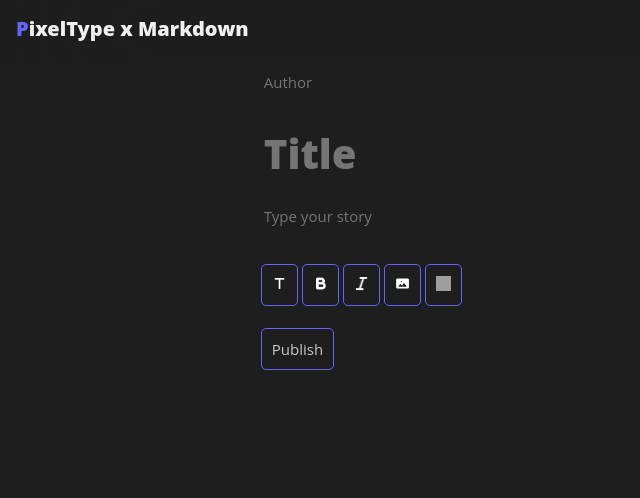
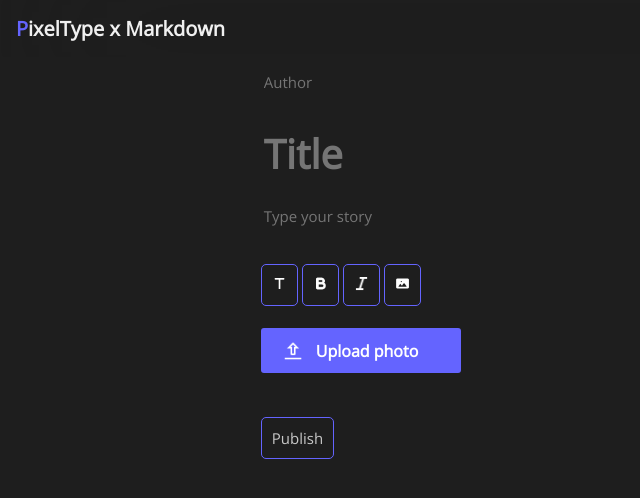
Before and after one commit to cypherpunksO1/PixelType, a FastAPI app: page / in a window 1280 px wide. Shown: the top 498 px of the page, without its empty margins (0-640 px from the left). Run offline with FastAPI, Linux system fonts and the light colour scheme; grey boxes are pictures that could not be loaded.

Commit message:
add photos uploading

```diff
--- a/routes/api/v1/posts.py
+++ b/routes/api/v1/posts.py
@@ -42,4 +42,4 @@ async def create_upload_files(image: UploadFile = File()):
         file_object.write(image.file.read())
 
     return {"image": image,
-            'key': file_location}
+            'path': file_location}
--- a/static/css/fonts.css
+++ b/static/css/fonts.css
@@ -29,6 +29,7 @@
     font-weight: 400;
     font-style: italic;
 }
+
 @font-face {
     font-family: 'Code New Roman';
     src: local('Code New Roman'),
@@ -39,6 +40,7 @@
     font-weight: 400;
     font-style: normal;
 }
+
 @font-face {
     font-family: 'Code New Roman';
     src: local('Code New Roman Bold'),
@@ -60,6 +62,7 @@
     font-weight: 400;
     font-style: normal;
 }
+
 @font-face {
     font-family: 'Ubuntu Mono';
     src: local('Ubuntu Mono Italic'),
@@ -70,6 +73,7 @@
     font-weight: 400;
     font-style: italic;
 }
+
 @font-face {
     font-family: 'Ubuntu Mono';
     src: local('Ubuntu Mono Bold'),
@@ -80,6 +84,7 @@
     font-weight: 700;
     font-style: normal;
 }
+
 @font-face {
     font-family: 'Ubuntu Mono';
     src: local('Ubuntu Mono Bold Italic'),
--- a/static/css/style.css
+++ b/static/css/style.css
@@ -1,3 +1,5 @@
+@import url('https://fonts.googleapis.com/css2?family=Open+Sans&display=swap');
+
 :root {
     --main-bg-color: rgb(30, 30, 30);
     --main-color: rgb(240, 240, 240);
@@ -7,8 +9,6 @@
     --text-size: 15px;
     --text-font: "Open Sans", sans-serif;
 }
-
-@import url('https://fonts.googleapis.com/css2?family=Open+Sans&display=swap');
 
 
 * {
@@ -35,7 +35,6 @@ header {
 
     user-select: none;
     padding: 15px;
-    user-select: none;
 }
 
 header .logo {
@@ -64,7 +63,7 @@ a {
 h1 {
     font-size: var(--h1-size);
     margin-top: 0;
-    margin-bottom: 0px;
+    margin-bottom: 0;
     padding: 0;
     line-height: 55px;
 }
@@ -77,8 +76,8 @@ hr {
 }
 
 img {
-    width: 100%;
-    height: 100%;
+    max-width: 100%;
+    max-height: 100%;
 }
 
 .small-icon {
@@ -116,7 +115,7 @@ input {
     color: white;
     border: 1px solid var(--main-bg-color);
     outline: none;
-    font-family: font-family: var(--text-font);;
+    font-family: var(--text-font);;
 }
 
 textarea {
@@ -128,7 +127,7 @@ textarea {
     width: calc(100% - 10px);
     height: 50px;
     margin-top: 20px;
-    font-family: font-family: var(--text-font);;
+    font-family: var(--text-font);
     font-size: var(--text-size);
 }
 
@@ -141,7 +140,6 @@ textarea {
 
 #textInput {
     width: calc(100% - 10px);
-    font-size: 20px;
     font-size: var(--text-size);
 }
 
@@ -154,11 +152,10 @@ button {
     color: var(--inactive-color);
     border: 1px solid var(--accent-color);
     border-radius: 5px;
-    font-size: 15px;
     padding: 10px;
     transition: 0.5s;
     cursor: pointer;
-    font-family: font-family: var(--text-font);;
+    font-family: var(--text-font);;
     font-size: var(--text-size);
 }
 
@@ -167,14 +164,70 @@ button:hover {
     background: var(--accent-color);
 }
 
-.leftBottomButton {
+.copyLinkButton {
+    position: fixed;
     border-radius: 50%;
     width: 50px;
     height: 50px;
-    position: fixed;
-    left: 20px;
+    right: 20px;
     bottom: 20px;;
 }
+
+.input__wrapper {
+    max-width: 200px;
+    text-align: center;
+    margin: 0;
+}
+
+.input__file {
+    max-width: 200px;
+    opacity: 0;
+    visibility: hidden;
+    height: 10px;
+    width: 10px;
+    padding: 0;
+    margin: 0;
+}
+
+.input__file-icon-wrapper {
+    height: 45px;
+    width: 45px;
+    display: -webkit-box;
+    display: -ms-flexbox;
+    display: flex;
+    -webkit-box-align: center;
+    -ms-flex-align: center;
+    align-items: center;
+    -webkit-box-pack: center;
+    -ms-flex-pack: center;
+    justify-content: center;
+}
+
+.input__file-button-text {
+    max-width: 200px;
+    line-height: 1;
+    margin-top: 1px;
+}
+
+.input__file-button {
+    padding: 0 10px 0 10px;
+    max-width: 200px;
+    background: var(--accent-color);
+    color: white;
+    font-weight: 700;
+    display: -webkit-box;
+    display: -ms-flexbox;
+    display: flex;
+    -webkit-box-align: center;
+    -ms-flex-align: center;
+    align-items: center;
+    -webkit-box-pack: start;
+    -ms-flex-pack: start;
+    justify-content: flex-start;
+    border-radius: 3px;
+    cursor: pointer;
+}
+
 
 @media (max-width: 900px) {
     .container-6 {
--- a/static/js/index.js
+++ b/static/js/index.js
@@ -9,10 +9,10 @@ function copyToClipboard(text) {
 }
 
 function addHashToStart(str) {
-  if (str.charAt(0) !== "#") {
-    str = "#" + str;
-  }
-  return str;
+    if (str.charAt(0) !== "#") {
+        str = "#" + str;
+    }
+    return str;
 }
 
 function copyTitleToClipboard(title) {
@@ -44,32 +44,24 @@ async function createPost() {
     }
 }
 
-//const fileInput = document.querySelector('input[type="file"]');
-//
-//fileInput.addEventListener('change', (event) => {
-//    const file = event.target.files[0];
-//    if (file) {
-//        async function uploadImage() {
-//        const formData = new FormData();
-//        formData.append('image', file);
-//
-//        try {
-//            const response = fetch('/api/v1/image/upload', {
-//                method: 'POST',
-//                body: formData
-//            });
-//            if (!response.ok) {
-//                throw new Error(`Error! status: ${response.status}`);
-//            }
-//
-//            const result = response.json();
-//            return result;
-//        } catch (err) {
-//            console.log(err);
-//        }
-//        const status = response.status;
-//        console.log(response.json());
-//    }
-//        await createPost();
-//    }
-//});
+async function uploadImage(file) {
+    const formData = new FormData();
+    formData.append('image', file);
+
+    try {
+        const response = await fetch('/api/v1/image/upload', {
+            method: 'POST',
+            body: formData
+        });
+        return await response.json();
+    } catch (err) {}
+}
+
+const fileInput = document.querySelector('input[type="file"]');
+fileInput.addEventListener('change', async (event) => {
+    const file = event.target.files[0];
+    if (file) {
+        const result = await uploadImage(file);
+        insertText('![](/' + result['path'] + ')')
+    }
+});
--- a/templates/errors/404.html
+++ b/templates/errors/404.html
@@ -24,12 +24,6 @@
     <div class="container-6">
         <h1 id="titleInput">Title</h1>
         <p id="textInput">text</p>
-        <span id="loadDraftButton" style="display: none;">
-            <br>
-            <button onclick="loadDraft();" style="border: 1px solid var(--accent-color);">load draft</button>
-            <br><br>
-        </span>
-
     </div>
 </div>
 </body>
--- a/templates/index.html
+++ b/templates/index.html
@@ -6,14 +6,12 @@
           content="width=device-width, user-scalable=no, initial-scale=1.0, maximum-scale=1.0, minimum-scale=1.0">
     <meta http-equiv="X-UA-Compatible" content="ie=edge">
     <link rel="stylesheet" href="/static/css/style.css">
-    <link rel="stylesheet" href="/static/css/checkbox.css">
     <title>PixelType</title>
 </head>
 
 <header id="header">
     <div class="logo">
         <span class="logo-text">PixelType x Markdown</span>
-        <!--        <input type="checkbox" id="fontSwitch" /><label for="fontSwitch">Toggle</label>-->
     </div>
 </header>
 
@@ -24,16 +22,27 @@
 
 <div id="body" class="flex-center">
     <div class="container-6">
-        <input style="margin-top: 15px;" id="authorInput" type="text" placeholder="Author">
-        <input style="margin-top: 30px;" id="titleInput" type="text" placeholder="Title">
-        <textarea placeholder="Type your story" name="" id="textInput"></textarea>
+        <label for="authorInput"></label><input style="margin-top: 15px;" id="authorInput" type="text" placeholder="Author">
+        <label for="titleInput"></label><input style="margin-top: 30px;" id="titleInput" type="text" placeholder="Title">
+        <label for="textInput"></label><textarea placeholder="Type your story" name="" id="textInput"></textarea>
         <button onclick="insertText('#');"><img class="small-icon" src="/static/source/icons/title.png" alt=""></button>
-        <button onclick="insertText('**text**')"><img class="small-icon" src="/static/source/icons/bold.png" alt=""></button>
-        <button onclick="insertText('*text*');"><img class="small-icon" src="/static/source/icons/italic.png" alt=""></button>
-        <button onclick="insertText('![](Image Link)');"><img class="small-icon" src="/static/source/icons/img.png" alt=""></button>
-        <button onclick="insertText('`python\n\n`');"><img class="small-icon" src="/static/source/icons/code.png" alt=""></button>
-<!--        <button><img class="small-icon" src="/static/source/icons/upload.png" alt=""></button>-->
-<!--        <input type="file" accept="image/*">-->
+        <button onclick="insertText('**text**')"><img class="small-icon" src="/static/source/icons/bold.png" alt="">
+        </button>
+        <button onclick="insertText('*text*');"><img class="small-icon" src="/static/source/icons/italic.png" alt="">
+        </button>
+        <button onclick="insertText('![](Image Link)');"><img class="small-icon" src="/static/source/icons/img.png"
+                                                              alt=""></button>
+<!--        <button onclick="insertText('`python\n\n`');"><img class="small-icon" src="/static/source/icons/code.png"-->
+<!--                                                           alt=""></button>-->
+        <div class="input__wrapper">
+            <input name="file" type="file" id="input__file" class="input input__file" multiple>
+            <label for="input__file" class="input__file-button">
+                <span class="input__file-icon-wrapper">
+                    <img class="input__file-icon" src="/static/source/icons/upload.png"
+                         alt="Выбрать файл" style="width: 20px; height: 20px;"></span>
+                <span class="input__file-button-text">Upload photo</span>
+            </label>
+        </div>
         <br><br>
         <button onclick="createPost();">Publish</button>
     </div>
@@ -44,9 +53,9 @@
 <script>
     const textarea = document.querySelector('textarea');
 
-    textarea.addEventListener('input', function() {
-      this.style.height = 'auto';
-      this.style.height = this.scrollHeight + 'px';
+    textarea.addEventListener('input', function () {
+        this.style.height = 'auto';
+        this.style.height = this.scrollHeight + 'px';
     });
 
     function insertText(text) {
@@ -57,7 +66,6 @@
 
         const newText = value.substring(0, startPos) + text + value.substring(endPos, value.length);
         textarea.value = newText;
-
         textarea.focus();
     }
 
--- a/templates/type.html
+++ b/templates/type.html
@@ -11,8 +11,8 @@
 
     <title>PixelType</title>
 
-    <link rel="stylesheet" href="//cdnjs.cloudflare.com/ajax/libs/highlight.js/9.15.9/styles/default.min.css">
-    <script src="//cdnjs.cloudflare.com/ajax/libs/highlight.js/9.15.9/highlight.min.js"></script>
+    <link rel="stylesheet" href="https://cdnjs.cloudflare.com/ajax/libs/highlight.js/9.15.9/styles/default.min.css">
+    <script src="https://cdnjs.cloudflare.com/ajax/libs/highlight.js/9.15.9/highlight.min.js"></script>
 </head>
 
 <style>
@@ -40,7 +40,7 @@
         <h1 id="titleInput" style="margin-bottom: 60px;">{{ post.title }}</h1>
         <p id="textInput">{{ post.text | safe}}</p>
         <br>
-        <button class="leftBottomButton" onclick="copyToClipboard(window.location.href);">🔗</button>
+        <button class="copyLinkButton" onclick="copyToClipboard(window.location.href);">🔗</button>
     </div>
 </div>
 
```
Also changed, not shown: static/css/checkbox.css (indentation only). Lines whose indentation alone changed are shown as unchanged.
